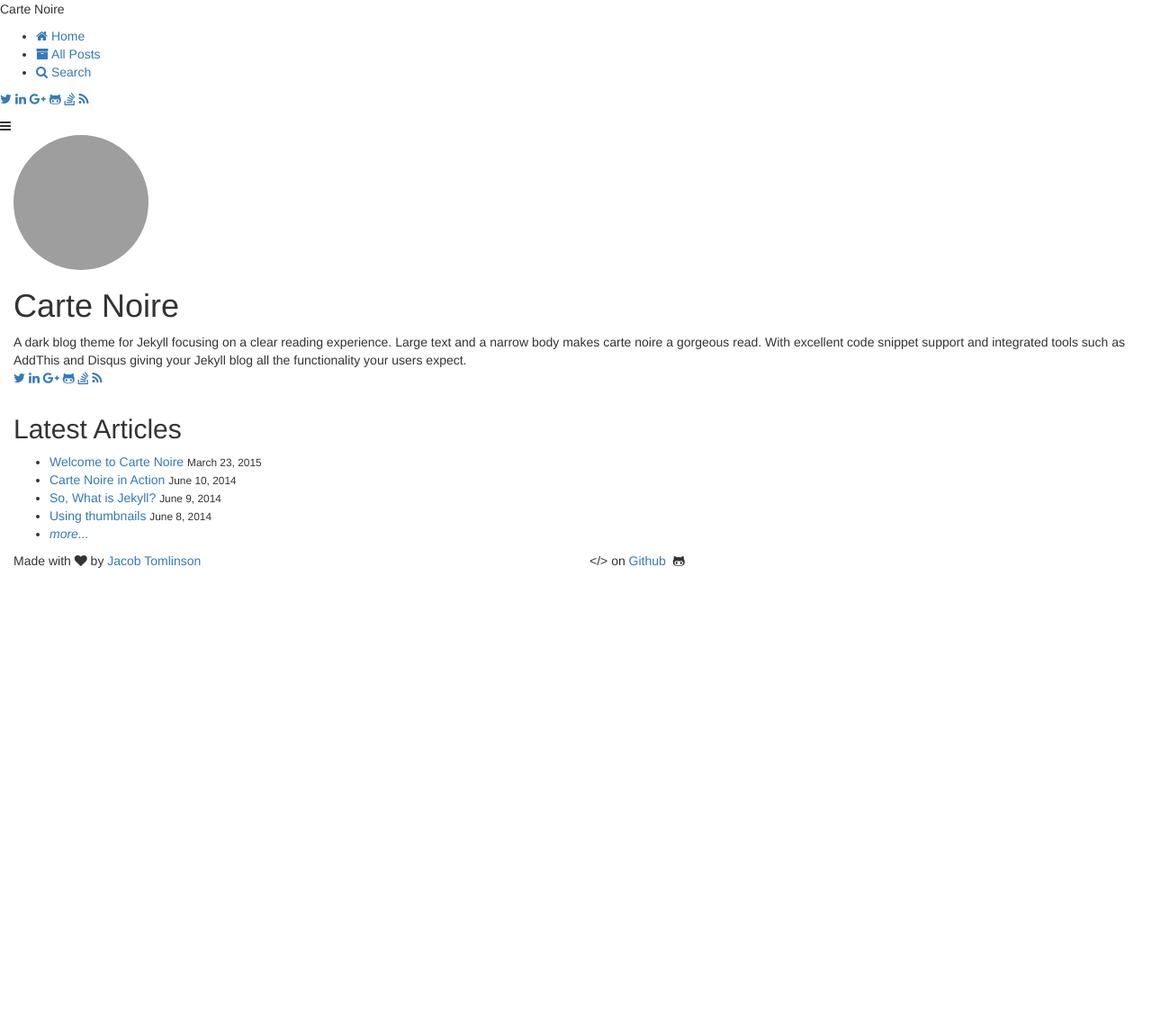
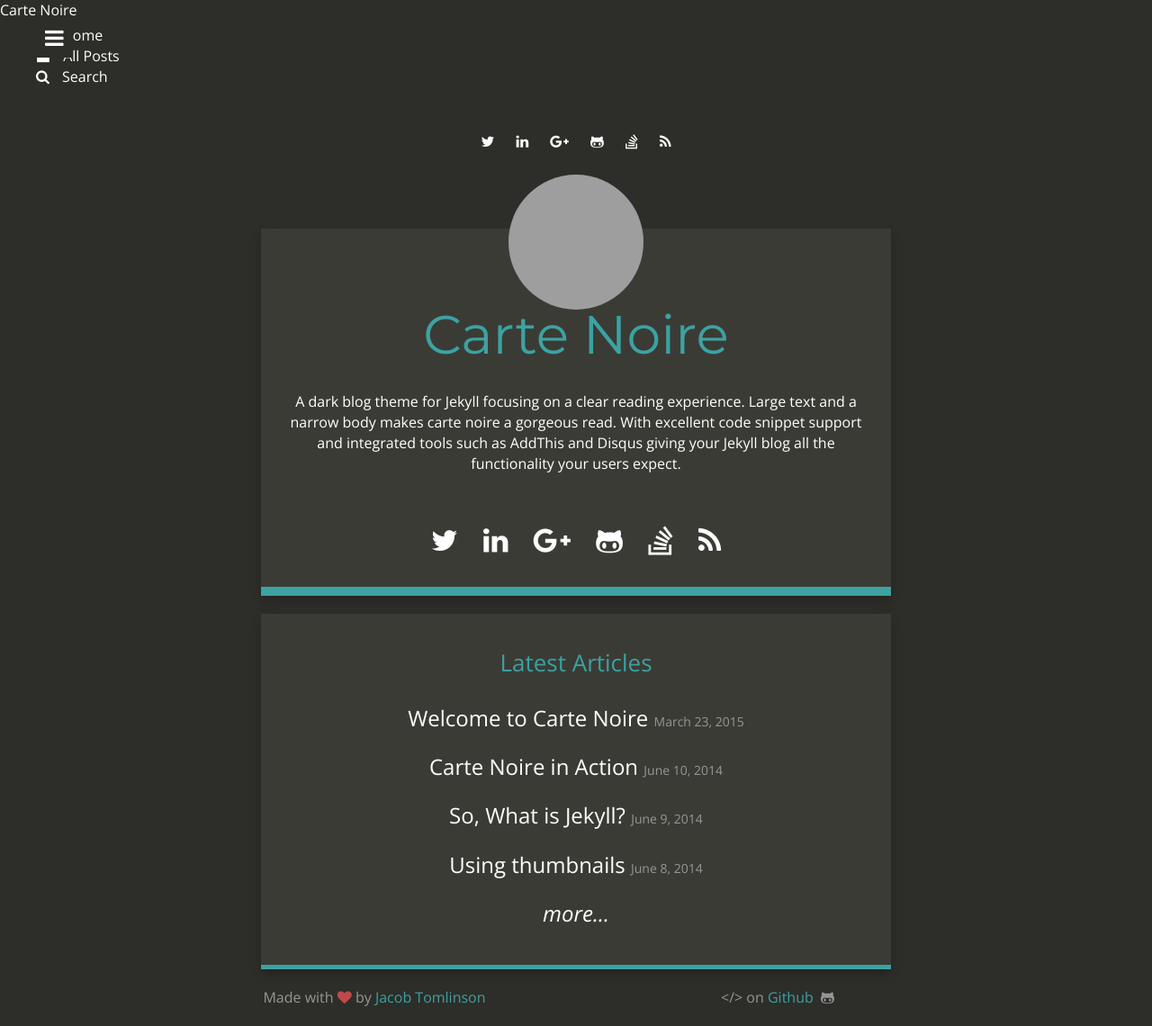
Before and after one commit to Nicogito/thuban, a Jekyll site: the page built from index.html, in a window 1280 px wide. Shown: the whole page at 90% size. Built offline with Jekyll 4.4.1, drawn with Linux system fonts in a browser that asks for light colours; nearby versions of some CDN libraries; library files that are not in the unit come from our copies; before the commit the page ends 900 px from its top, so only the background shows below that; grey boxes are pictures that could not be loaded.

Commit message:
Update head.html

```diff
--- a/_includes/head.html
+++ b/_includes/head.html
@@ -6,9 +6,9 @@
 
 <link rel="stylesheet" href="//netdna.bootstrapcdn.com/bootstrap/3.1.1/css/bootstrap.min.css">
 <link rel="stylesheet" href="//maxcdn.bootstrapcdn.com/font-awesome/4.7.0/css/font-awesome.min.css">
-<link rel="stylesheet" type="text/css" media="all" href="{{ site.baseurl }}/css/style.css" />
-<link rel="stylesheet" type="text/css" media="all" href="{{ site.baseurl }}/css/jquery.mmenu.all.css" />
-<link rel="stylesheet" href="{{ site.baseurl }}/css/highlightjs.piperita.css">
+<link rel="stylesheet" type="text/css" media="all" href="css/style.css" />
+<link rel="stylesheet" type="text/css" media="all" href="css/jquery.mmenu.all.css" />
+<link rel="stylesheet" href="css/highlightjs.piperita.css">
 
 <!-- Favicons generated at http://realfavicongenerator.net/ -->
 <link rel="apple-touch-icon" sizes="57x57" href="{{ site.baseurl }}/favicons/apple-touch-icon-57x57.png">
```
